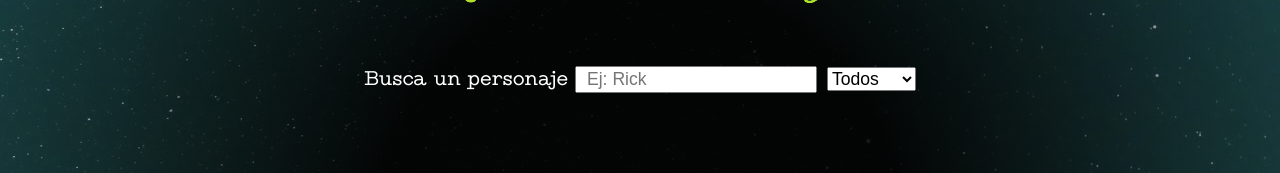
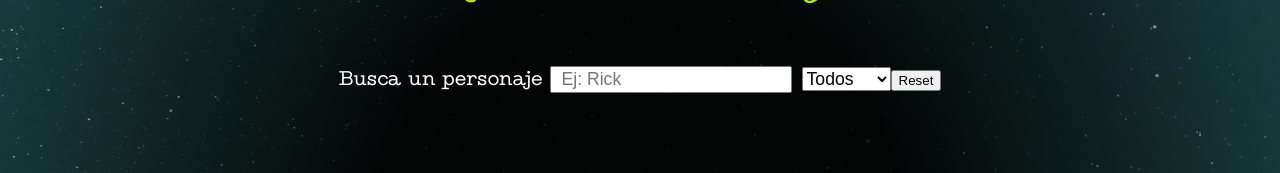
Before and after one commit to Adalab/modulo-3-evaluacion-final-mireiaparra, a React (Create React App) app: page /#/ in a window 1280 px wide. Shown: the part 157-330 px from the top of the page. Built offline with nearby package versions, Linux system fonts and the light colour scheme; no server answers.

Commit message:
Add reset button

```diff
--- a/src/components/App.js
+++ b/src/components/App.js
@@ -28,6 +28,11 @@ function App() {
   const handleFilterSpecies = (value) => {
     setFilterBySpecies(value);
   };
+  const handleReset = (ev) => {
+    ev.preventDefault();
+    setFilterBySpecies("all");
+    setFilterByName("");
+  };
 
   // FUNCIONES Y VARIABLES QUE AYUDEN A RENDERIZAR HTML
   const charactersFiltered = dataCharacters
@@ -56,7 +61,7 @@ function App() {
             <>
               <Filters
                 handleFilterName={handleFilterName}
-                filterByName={filterByName} handleFilterSpecies={handleFilterSpecies}
+                filterByName={filterByName} handleFilterSpecies={handleFilterSpecies} filterBySpecies={filterBySpecies}handleReset={handleReset}
               />
               <CharactersList
                 characters={charactersFiltered}
--- a/src/components/FilterBySpecies.js
+++ b/src/components/FilterBySpecies.js
@@ -3,7 +3,7 @@ const FilterBySpecies = (props) => {
     props.handleFilterSpecies(ev.target.value);
   };
   return (
-    <select className="form__select" onChange={handleChange}>
+    <select className="form__select" onChange={handleChange} value={props.filterBySpecies}>
       <option value="all">
         Todos
       </option>
--- a/src/components/Filters.js
+++ b/src/components/Filters.js
@@ -13,8 +13,9 @@ const Filters = (props) => {
           filterByName={props.filterByName}
         />
         <FilterBySpecies
-          handleFilterSpecies={props.handleFilterSpecies}
+          handleFilterSpecies={props.handleFilterSpecies} filterBySpecies={props.filterBySpecies}
         />
+        <button onClick={props.handleReset}>Reset</button>
       </form>
     </section>
   );
```
